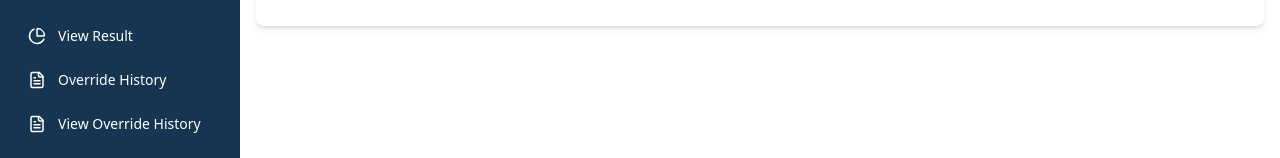
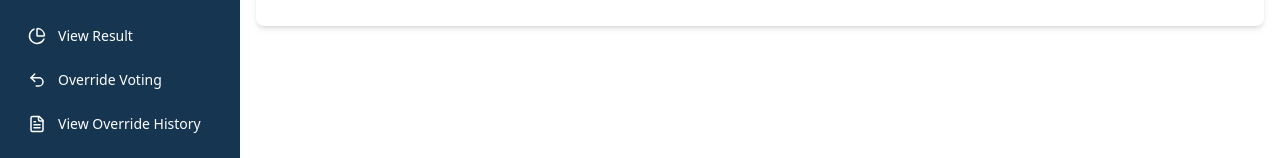
Before and after one commit to BoGojac/finalProject, a React (Vite) app in the folder online-voting-System/: page /BoardManagers/create-constituency in a window 1280 px wide. Shown: the part 491-649 px from the top of the page. Built offline with nearby package versions, Linux system fonts and the light colour scheme.

Commit message:
slitt change on sidebar

```diff
--- a/online-voting-System/src/component/SideBar.jsx
+++ b/online-voting-System/src/component/SideBar.jsx
@@ -13,6 +13,7 @@ import {
 	Settings,
 	UserPlus,
 	Users,
+	Undo2,
 	UserSearch,
 	Vote,
 	NotebookPen,
@@ -123,9 +124,9 @@ const Sidebar = ({ sidebarOpen }) => {
 			icon: <PieChart size={18} />, // Better for analytics
 		},
 		{
-			to: '/boardmanagers/override-history',
-			label: 'Override History',
-			icon: <FileText size={18} />,
+			to: '/boardmanagers/override-voting',
+			label: 'Override Voting',
+			icon: <Undo2 size={18} />,
 		},
 		{
 			to: '/boardmanagers/view-override-history',
```
